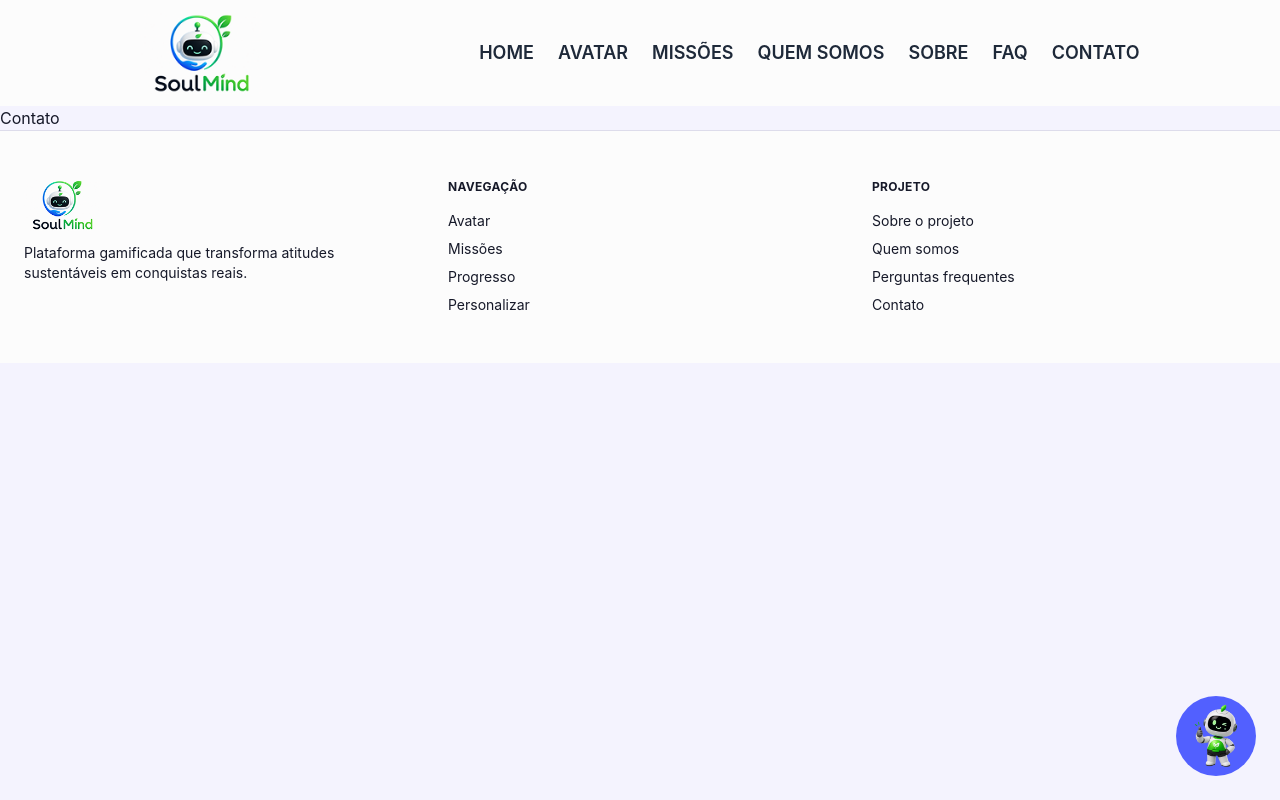
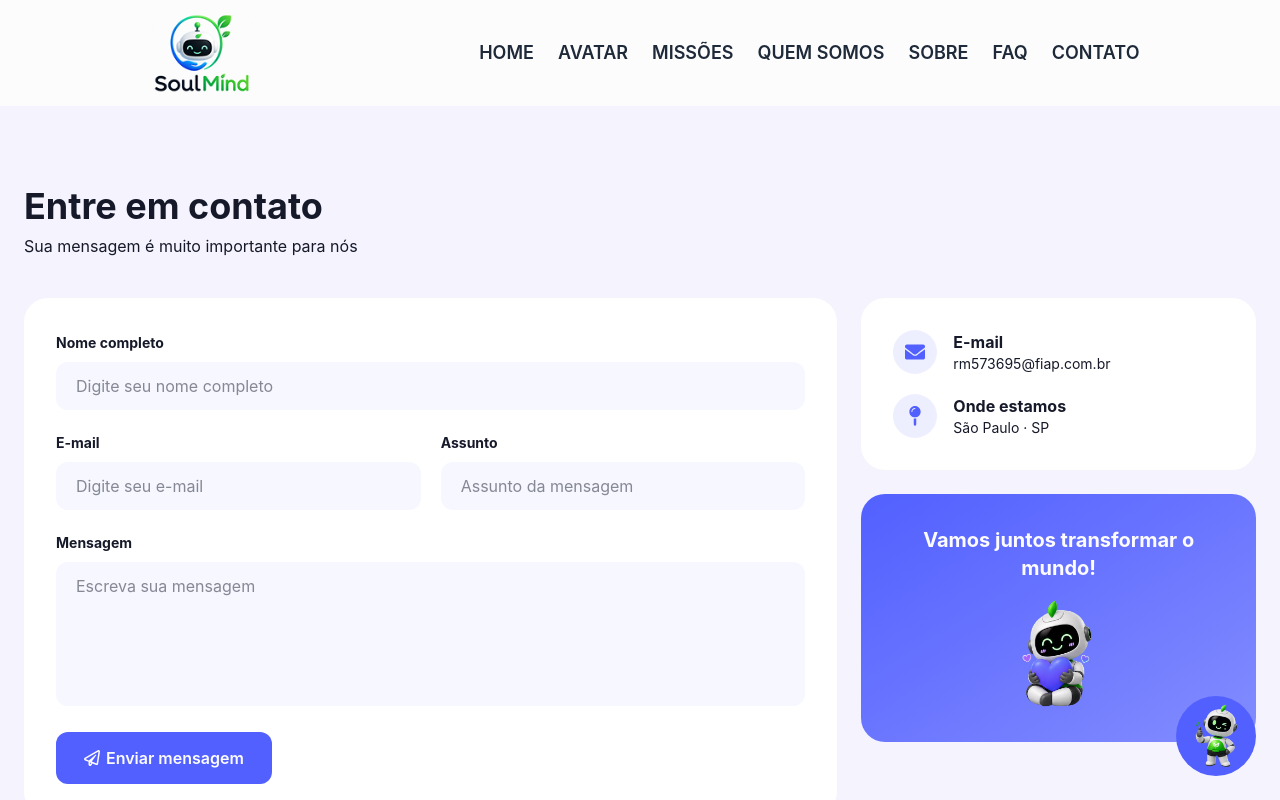
Before and after one commit to SoulMind-FIAP/Sprint3-SoulMind, a React (Vite) app in the folder SoulMind/: page /contato in a window 1280 px wide. Shown: the top 800 px of the page. Built offline with nearby package versions, Linux system fonts and the light colour scheme.

Commit message:
feat: criando página Contato

```diff
--- a/SoulMind/package.json
+++ b/SoulMind/package.json
@@ -13,6 +13,7 @@
     "@tailwindcss/vite": "^4.3.3",
     "react": "^19.2.8",
     "react-dom": "^19.2.8",
+    "react-hook-form": "^7.88.0",
     "react-icons": "^5.7.0",
     "react-router-dom": "^7.18.3",
     "tailwindcss": "^4.3.3"
--- a/SoulMind/src/pages/Contato/index.tsx
+++ b/SoulMind/src/pages/Contato/index.tsx
@@ -1,7 +1,159 @@
+import { useForm } from "react-hook-form";
+import { FaEnvelope, FaMapPin, FaRegPaperPlane } from "react-icons/fa";
+import avatarImg from "../../assets/soul-contato.png";
+
+
+type FormularioContato = {
+  nome: string;
+  email: string;
+  assunto: string;
+  mensagem: string;
+};
+
 export default function Contato() {
+  const {
+    register,
+    handleSubmit,
+    formState: { errors },
+    reset,
+  } = useForm<FormularioContato>();
+
+  const aoEnviar = (dados: FormularioContato) => {
+    console.log(dados);
+    alert("Mensagem enviada com sucesso!");
+    reset();
+  };
+
   return (
     <div>
-      <p>Contato</p>
+    <section className="mx-auto w-full max-w-7xl px-4 py-12 sm:px-6 sm:py-16 lg:py-20">
+      <h2 className="text-2xl font-bold sm:text-3xl lg:text-4xl">Entre em contato</h2>
+      <p className="mt-2 text-sm text-muted-foreground sm:text-base">
+        Sua mensagem é muito importante para nós
+      </p>
+
+      <div className="mt-8 grid gap-6 sm:mt-10 lg:grid-cols-3">
+        <form
+          onSubmit={handleSubmit(aoEnviar)}
+          noValidate
+          className="flex flex-col gap-5 rounded-3xl bg-card p-6 shadow-soft sm:p-8 lg:col-span-2"
+        >
+          <div>
+            <label className="text-sm font-bold">Nome completo</label>
+            <input
+              type="text"
+              placeholder="Digite seu nome completo"
+              {...register("nome", {
+                required: "Por favor, informe seu nome completo.",
+                minLength: { value: 3, message: "O nome precisa ter pelo menos 3 letras." },
+              })}
+              className={`mt-2 w-full rounded-xl bg-primary/5 px-5 py-3 text-sm placeholder:text-muted-foreground focus:outline-none focus:ring-2 sm:text-base ${
+                errors.nome ? "ring-2 ring-red-400" : "focus:ring-primary/40"
+              }`}
+            />
+            {errors.nome && (
+              <p className="mt-1.5 text-xs font-semibold text-red-500">{errors.nome.message}</p>
+            )}
+          </div>
+
+          <div className="grid gap-5 sm:grid-cols-2">
+            <div>
+              <label className="text-sm font-bold">E-mail</label>
+              <input
+                type="text"
+                placeholder="Digite seu e-mail"
+                {...register("email", {
+                  required: "Por favor, informe seu e-mail.",
+                  pattern: {
+                    value: /^[^\s@]+@[^\s@]+\.[^\s@]+$/,
+                    message: "Digite um e-mail válido.",
+                  },
+                })}
+                className={`mt-2 w-full rounded-xl bg-primary/5 px-5 py-3 text-sm placeholder:text-muted-foreground focus:outline-none focus:ring-2 sm:text-base ${
+                  errors.email ? "ring-2 ring-red-400" : "focus:ring-primary/40"
+                }`}
+              />
+              {errors.email && (
+                <p className="mt-1.5 text-xs font-semibold text-red-500">{errors.email.message}</p>
+              )}
+            </div>
+
+            <div>
+              <label className="text-sm font-bold">Assunto</label>
+              <input
+                type="text"
+                placeholder="Assunto da mensagem"
+                {...register("assunto", {
+                  required: "Por favor, informe o assunto.",
+                })}
+                className={`mt-2 w-full rounded-xl bg-primary/5 px-5 py-3 text-sm placeholder:text-muted-foreground focus:outline-none focus:ring-2 sm:text-base ${
+                  errors.assunto ? "ring-2 ring-red-400" : "focus:ring-primary/40"
+                }`}
+              />
+              {errors.assunto && (
+                <p className="mt-1.5 text-xs font-semibold text-red-500">{errors.assunto.message}</p>
+              )}
+            </div>
+          </div>
+
+          <div>
+            <label className="text-sm font-bold">Mensagem</label>
+            <textarea
+              rows={5}
+              placeholder="Escreva sua mensagem"
+              {...register("mensagem", {
+                required: "Por favor, escreva sua mensagem.",
+                minLength: { value: 10, message: "A mensagem precisa ter pelo menos 10 caracteres." },
+              })}
+              className={`mt-2 w-full resize-none rounded-xl bg-primary/5 px-5 py-3 text-sm placeholder:text-muted-foreground focus:outline-none focus:ring-2 sm:text-base ${
+                errors.mensagem ? "ring-2 ring-red-400" : "focus:ring-primary/40"
+              }`}
+            />
+            {errors.mensagem && (
+              <p className="mt-1.5 text-xs font-semibold text-red-500">{errors.mensagem.message}</p>
+            )}
+          </div>
+
+          <button
+            type="submit"
+            className="inline-flex w-fit items-center justify-center gap-1.5 rounded-xl bg-primary px-7 py-3.5 text-sm font-semibold text-primary-foreground shadow-soft transition-transform hover:-translate-y-0.5 sm:text-base"
+          >
+            <FaRegPaperPlane className="h-4 w-4" />
+            Enviar mensagem
+          </button>
+        </form>
+
+        <div className="flex flex-col gap-6">
+          <div className="flex flex-col gap-5 rounded-3xl bg-card p-6 shadow-soft sm:p-8">
+            <div className="flex items-start gap-4">
+              <div className="flex h-11 w-11 shrink-0 items-center justify-center rounded-full bg-primary/10">
+                <FaEnvelope className="h-5 w-5 text-primary" />
+              </div>
+              <div>
+                <p className="text-sm font-bold sm:text-base">E-mail</p>
+                <p className="text-sm text-muted-foreground">rm573695@fiap.com.br</p>
+              </div>
+            </div>
+            <div className="flex items-start gap-4">
+              <div className="flex h-11 w-11 shrink-0 items-center justify-center rounded-full bg-primary/10">
+                <FaMapPin className="h-5 w-5 text-primary" />
+              </div>
+              <div>
+                <p className="text-sm font-bold sm:text-base">Onde estamos</p>
+                <p className="text-sm text-muted-foreground">São Paulo · SP</p>
+              </div>
+            </div>
+          </div>
+
+          <div className="flex flex-col items-center gap-4 rounded-3xl bg-linear-to-br from-primary to-primary/70 p-8 text-center shadow-glow-primary">
+            <h3 className="text-lg font-bold text-primary-foreground sm:text-xl">
+              Vamos juntos transformar o mundo!
+            </h3>
+            <img src={avatarImg} alt="Assistente Soul" className="h-28 w-28 object-contain" />
+          </div>
+        </div>
+      </div>
+    </section>
     </div>
   );
 }
```
Also changed, not shown: SoulMind/src/assets/soul-contato.png (added), 1 other file (tests, documents, lock files or other folders).
